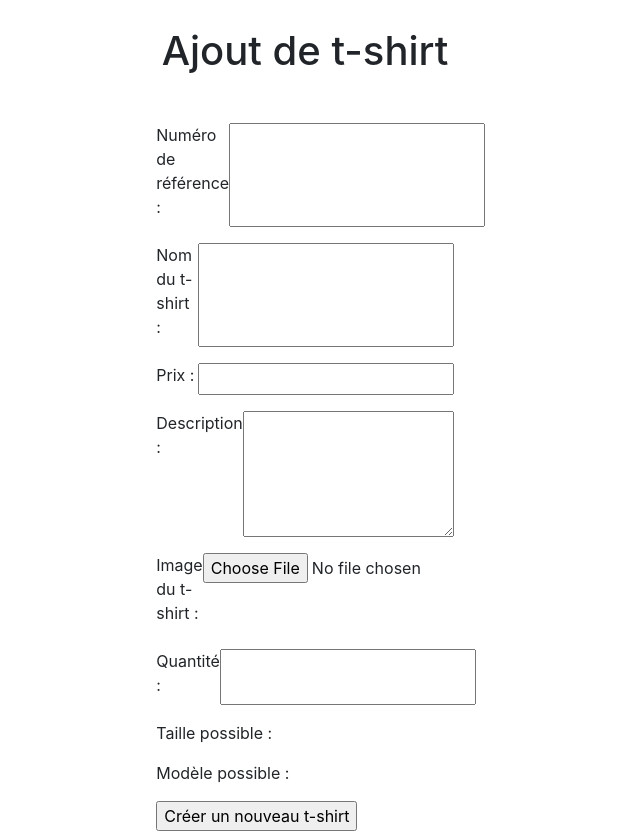
After one commit to DimitriFtres/T-shirt-Store, a PHP site: the page made by Administration/CreationTshirt.php in a window 1280 px wide. The commit adds this page. Shown: the part 337-1168 px from the top of the page, without its empty margins (335-975 px from the left). Run offline with PHP 8.4, Linux system fonts and the light colour scheme; the visitor is signed in with stand-in values (Sample User, id 1); data that the repository does not hold is empty; some libraries are stand-ins or nearby versions.

Commit message:
Creation listing t-shirt and add t-shirt

```diff
--- a/Administration/AdminHeader.html
+++ b/Administration/AdminHeader.html
@@ -1,8 +1,8 @@
-<header class="navbar navbar-expand-lg sticky-top justify-content-around background color-light">
+<header class="navbar navbar-expand-lg sticky-top justify-content-around background color-light mb-5">
     <img src="image/" alt="Logo de t-shirt Store" class="">
     <nav class="">
         <ul class="nav justify-content-around container-md">
-            <li class="nav-item"><a href="" class="nav-link color-light bold text-capitalize">Gestion des t-shirts</a></li>
+            <li class="nav-item"><a href="AdminGestionT-shirt.php" class="nav-link color-light bold text-capitalize">Gestion des t-shirts</a></li>
             <li class="nav-item"><a href="" class="nav-link color-light bold text-capitalize">Gestion des commandes</a></li>
         </ul>
     </nav>
--- /dev/null
+++ b/Administration/CreationTshirt.php
@@ -0,0 +1,67 @@
+<?php
+    session_start();
+    if(!isset($_SESSION["id"])){
+        header("Location: ../ConnexionAdmin.php");
+    }
+    include("AdminHead.php");
+    include("AdminHeader.html");
+    if(!empty($_POST)){
+        //TRAITER LES INFORMATIONS DE POUR CREER UN NOUVEAU ENREGISTREMENT
+    }
+?>
+<body>
+    <p class="h1 text-center">Ajout de t-shirt</h1>
+    <div class="row mt-5">
+        <form class="col-3 m-auto" action="" method="">
+            <div class="d-flex justify-content-between mb-3">
+                <label for="reference">Numéro de référence :</label>
+                <input type="text" id="reference" name="numero_de_reference">
+            </div>
+            <div class="d-flex justify-content-between mb-3">
+                <label for="nom">Nom du t-shirt :</label>
+                <input type="text" id="nom" name="nom">
+            </div>
+            <div class="d-flex justify-content-between mb-3">
+                <label for="prix">Prix :</label>
+                <input type="text" id="prix" name="prix">
+            </div>
+            <div class="d-flex justify-content-between mb-3">
+                <label for="description">Description : </label>
+                <textarea id="description" name="description" rows="5" cols="23"></textarea>
+            </div>
+            <div class="d-flex justify-content-between mb-3">
+                <label for="image">Image du t-shirt :</label>
+                <input type="file" id="image" name="image">
+            </div>
+            <div class="d-flex justify-content-between mb-3">
+                <label for="quantite">Quantité :</label>
+                <input type="number" id="quantite" name="quantite">
+            </div>
+            <div class="d-flex justify-content-between mb-3">
+                <span>Taille possible :</span>
+                <div>
+                    <?php
+                        $taille = $bdd ->query('SELECT nom FROM tailles');
+                        while($t = $taille -> fetch()){
+                            echo "<input type=\"checkbox\" id=\"taille".$t["nom"]."\" name=\"taille".$t["nom"]."\" value=\"".$t["nom"]."\">
+                                  <label for=\"taille".$t["nom"]."\">".$t["nom"]."</label>";
+                        }
+                    ?>
+                </div>
+            </div>
+            <div class="d-flex justify-content-between mb-3">
+                <span>Modèle possible :</span>
+                <div>
+                    <?php
+                        $modele = $bdd ->query('SELECT modele FROM modeles');
+                        while($m = $modele -> fetch()){
+                            echo "<input type=\"checkbox\" id=\"".$m["modele"]."\" name=\"".$m["modele"]."\" value=\"".$m["modele"]."\">
+                                  <label for=\"".$m["modele"]."\">".$m["modele"]."</label>";
+                        }
+                    ?>
+                </div>
+            </div>
+            <input class="" type="submit" value="Créer un nouveau t-shirt">
+        </form>
+    </div>
+</body>
--- a/ConnexionAdmin.php
+++ b/ConnexionAdmin.php
@@ -13,7 +13,7 @@
             <p class="h2 mt-3">Admin</p>
             <?php
                 if(isset($_SESSION["id"])){
-                    header("Location: Administration/AdminAccueil.php");
+                    header("Location: Administration/AdminGestionT-shirt.php");
                 }else {
                     if(isset($_GET["error"])){
                         echo "<p class=\"\">Vos identifiants sont incorrects</p>";
--- a/css/style.css
+++ b/css/style.css
@@ -1,17 +1,20 @@
 .background {
     background-color: #281234;
+}
+.background-light {
+    background-color: #E2C6AB;
 }
 .color-light {
     color : #E2C6AB;
 }
-.color-light:hover {
+a.color-light:hover {
     text-decoration: none;
     color : #4B8893;
 }
 .color-green {
     color : #4B8893;
 }
-.color-green:hover {
+a.color-green:hover {
     text-decoration: none;
     color : #E2C6AB;
 }
```
Also changed, not shown: Administration/AdminAccueil.php (deleted, +0 -8 lines), Administration/AdminGestionT-shirt.php (added, +34 -0 lines), TraitementConnexion.php (+8 -4 lines), .htaccess (added).
